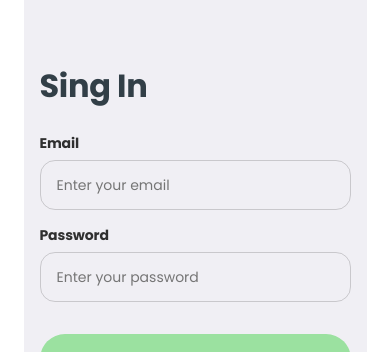
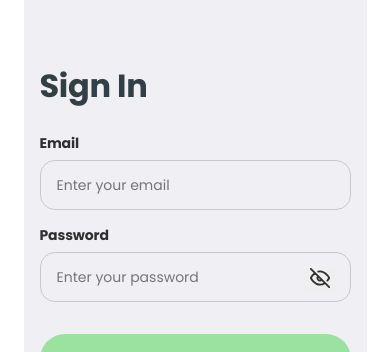
Before and after one commit to OlehKotynskyi/project-GROUP_WORK_React, a React (Create React App) app: page /project-GROUP_WORK_React/signin in a window 390 px wide. Shown: the part 162-514 px from the top of the page. Built offline with nearby package versions, Linux system fonts and the light colour scheme.

Commit message:
Fixed eye icon

```diff
--- a/src/components/SignIn/SignIn.jsx
+++ b/src/components/SignIn/SignIn.jsx
@@ -1,6 +1,7 @@
 import { useForm } from 'react-hook-form';
-import React, { useState, useEffect } from 'react';
+import React, { useState } from 'react';
 import { NavLink } from 'react-router-dom';
+// import { useDispatch, useSelector } from 'react-redux';
 import * as Yup from 'yup';
 import { yupResolver } from '@hookform/resolvers/yup';
 import Logo from 'components/Logo/Logo';
@@ -18,22 +19,9 @@ const userSchema = Yup.object().shape({
 });
 
 const SignIn = () => {
-  const [isMobile, setIsMobile] = useState(false);
-
-  useEffect(() => {
-    const handleResize = () => {
-      setIsMobile(window.innerWidth < 768);
-    };
-
-    handleResize();
-
-    window.addEventListener('resize', handleResize);
-
-    return () => {
-      window.removeEventListener('resize', handleResize);
-    };
-  }, []);
-
+  // const dispatch = useDispatch();
+  // const navigate = useNavigate();
+  // const isLoggedIn = useSelector(selectIsLoggedIn);
   const {
     register,
     handleSubmit,
@@ -51,7 +39,7 @@ const SignIn = () => {
   return (
     <section className={css.section}>
       <Logo />
-      <h1 className={css.title}>Sing In</h1>
+      <h1 className={css.title}>Sign In</h1>
       <form action="" onSubmit={handleSubmit(onSubmit)} className={css.form}>
         <div className={`${css.inputContainer} ${css.emailContainer}`}>
           <label htmlFor="email" className={css.label}>
@@ -78,7 +66,6 @@ const SignIn = () => {
               {...register('password')}
               className={`${css.input} ${errors.password && css.inputError}`}
             />
-            {!isMobile && (
             <button
               type="button"
               onClick={togglePasswordVisibility}
@@ -92,7 +79,6 @@ const SignIn = () => {
                 )}
               </svg>
             </button>
-            )}
           </div>
           {errors.password && (
             <p className={css.error}>{errors.password.message}</p>
--- a/src/components/SignIn/SignIn.module.css
+++ b/src/components/SignIn/SignIn.module.css
@@ -112,8 +112,8 @@
 
 .visibilityBtn {
   position: absolute;
-  top: 18px;
-  right: 16px;
+  top: 15px;
+  right: 15px;
 }
 
 @media screen and (min-width: 768px) {
@@ -145,6 +145,11 @@
     line-height: 129%;
   }
 
+  .visibilityBtn {
+    top: 18px;
+    right: 16px;
+  }
+
   .submitBtn {
     padding: 18px;
     width: 436px;
```
Lines whose indentation alone changed are shown as unchanged.
